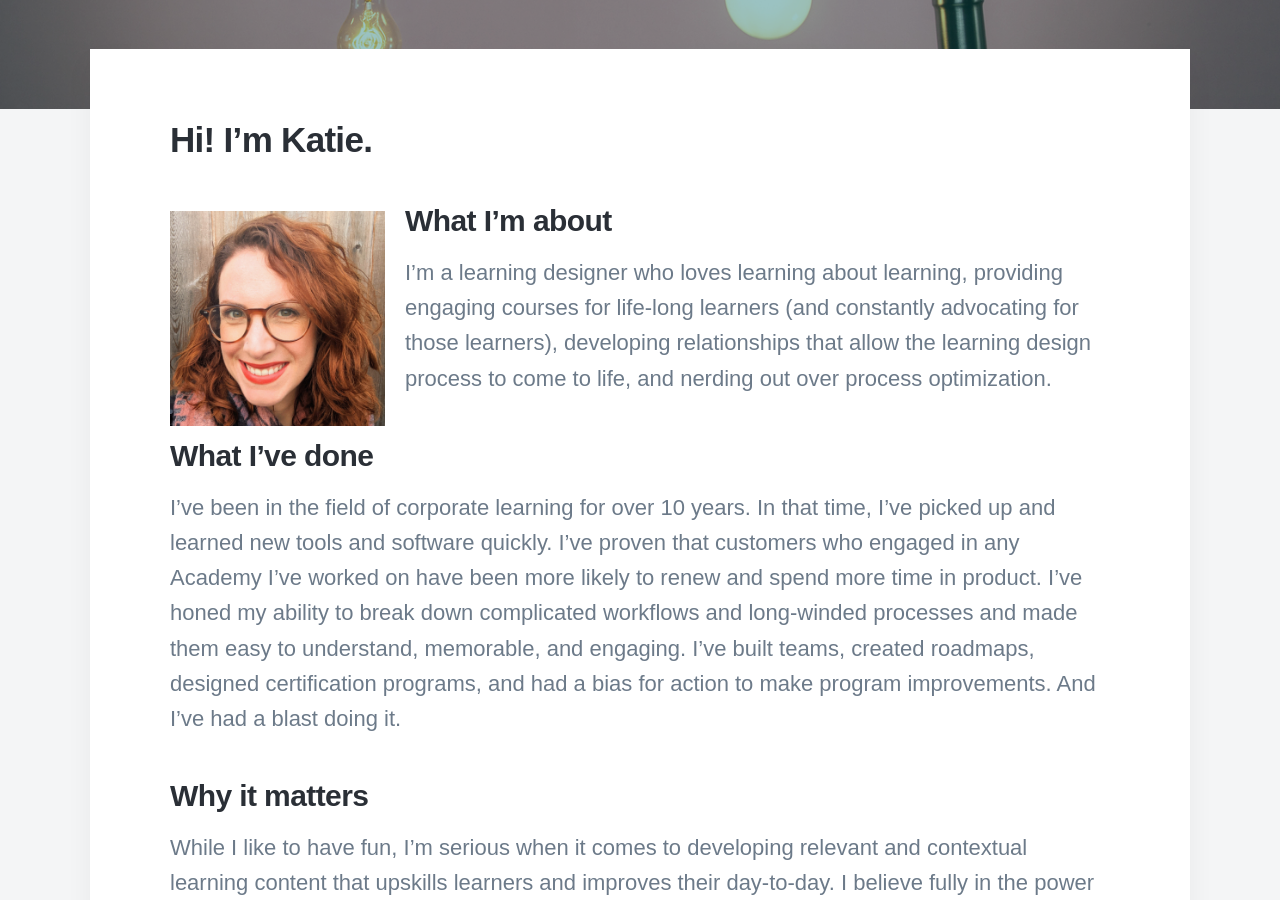
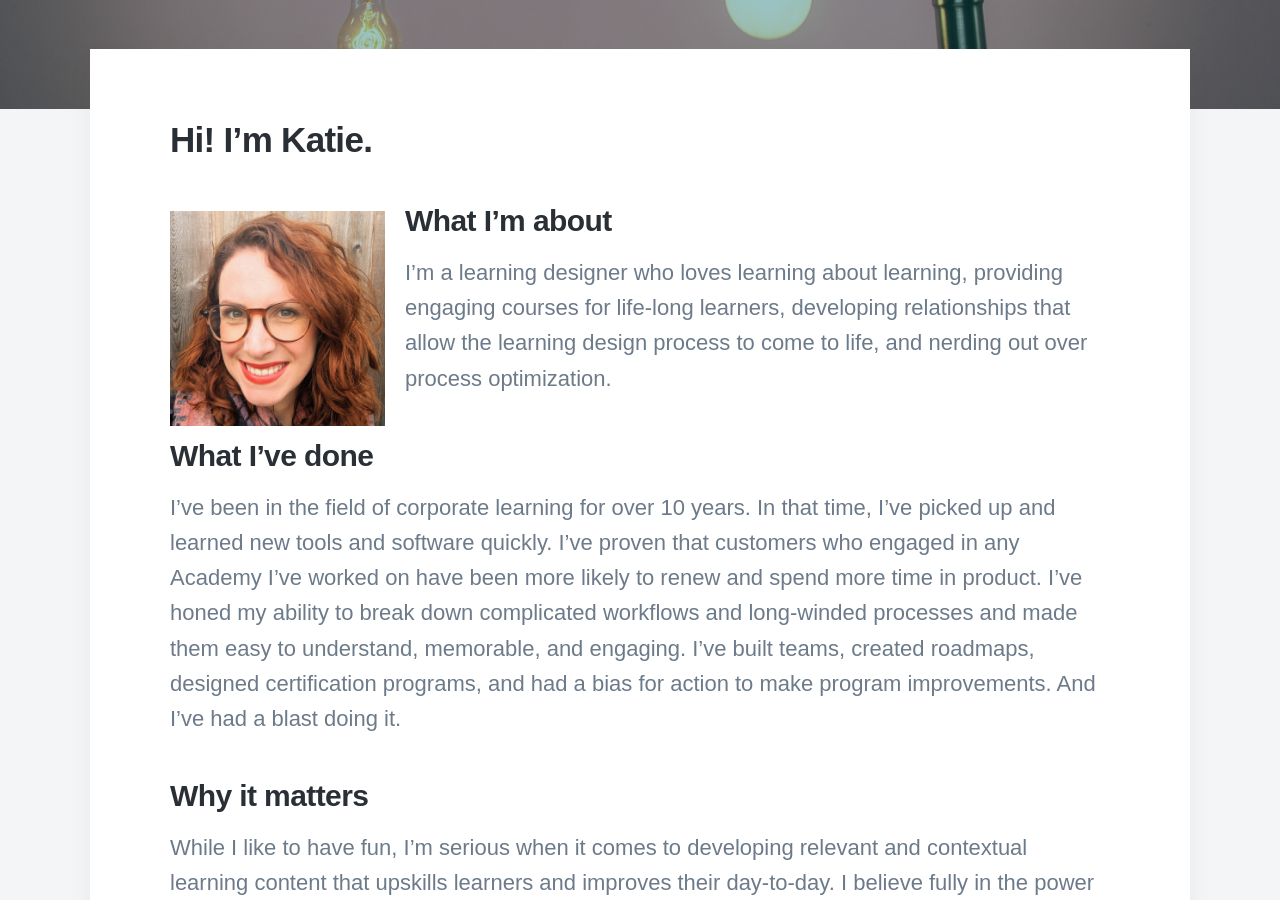
Before and after one commit to cox-katie/portfolio, a Jekyll site: the page built from _pages/about.md, in a window 1280 px wide and 900 px high, scrolled down 430 px. Built offline with Jekyll 4.4.1, drawn with Linux system fonts in a browser that asks for light colours; nearby versions of some CDN libraries; some web fonts are replaced.

Commit message:
Update about.md

```diff
--- a/_pages/about.md
+++ b/_pages/about.md
@@ -10,7 +10,7 @@
 
 ### What I'm about
 
-I'm a learning designer who loves learning about learning, providing engaging courses for life-long learners (and constantly advocating for those learners), developing relationships that allow the learning design process to come to life, and nerding out over process optimization.
+I'm a learning designer who loves learning about learning, providing engaging courses for life-long learners, developing relationships that allow the learning design process to come to life, and nerding out over process optimization.
 
 ### What I've done
 I've been in the field of corporate learning for over 10 years. In that time, I’ve picked up and learned new tools and software quickly. I’ve proven that customers who engaged in any Academy I’ve worked on have been more likely to renew and spend more time in product. I’ve honed my ability to break down complicated workflows and long-winded processes and made them easy to understand, memorable, and engaging. I’ve built teams, created roadmaps, designed certification programs, and had a bias for action to make program improvements. And I’ve had a blast doing it.
```
